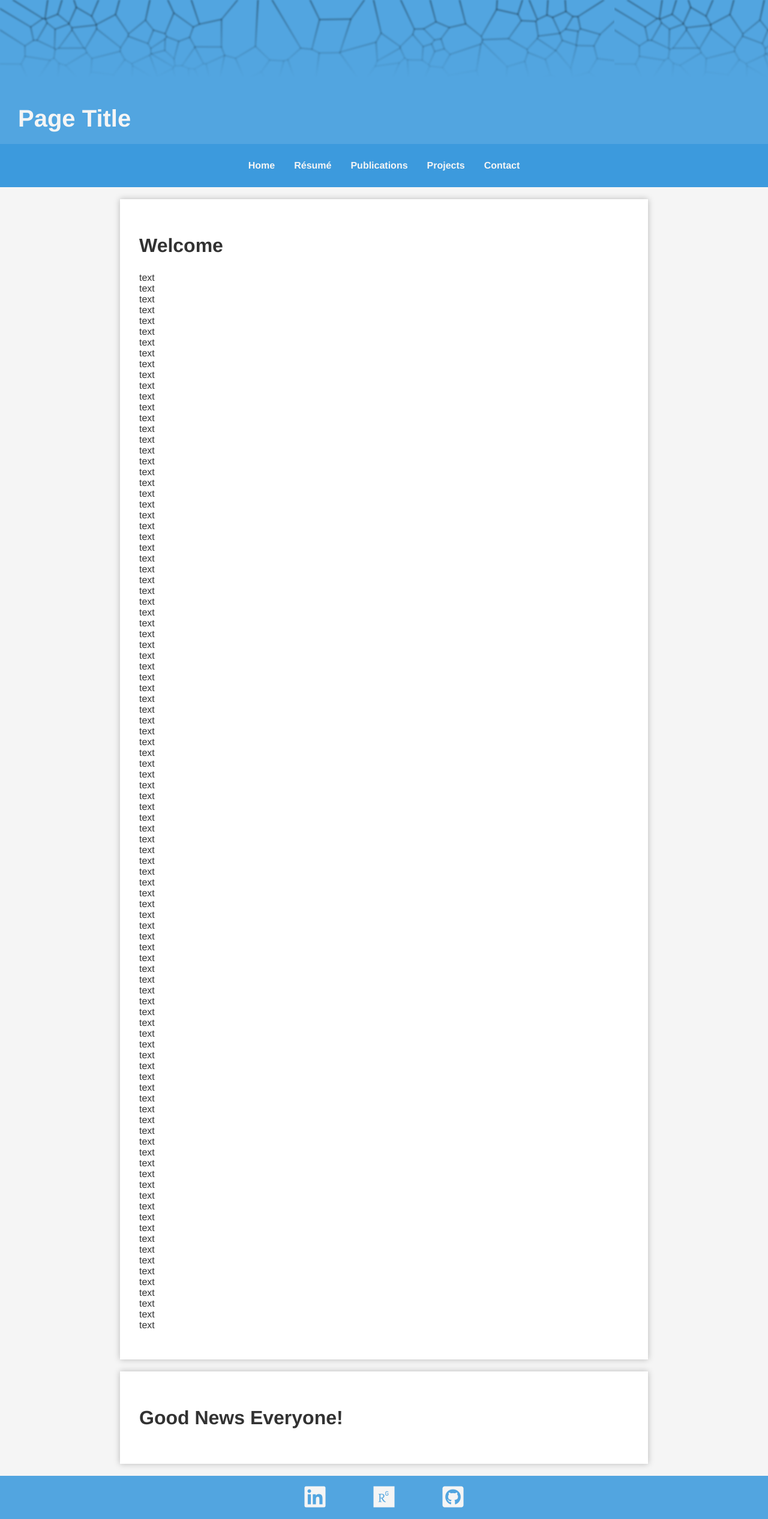
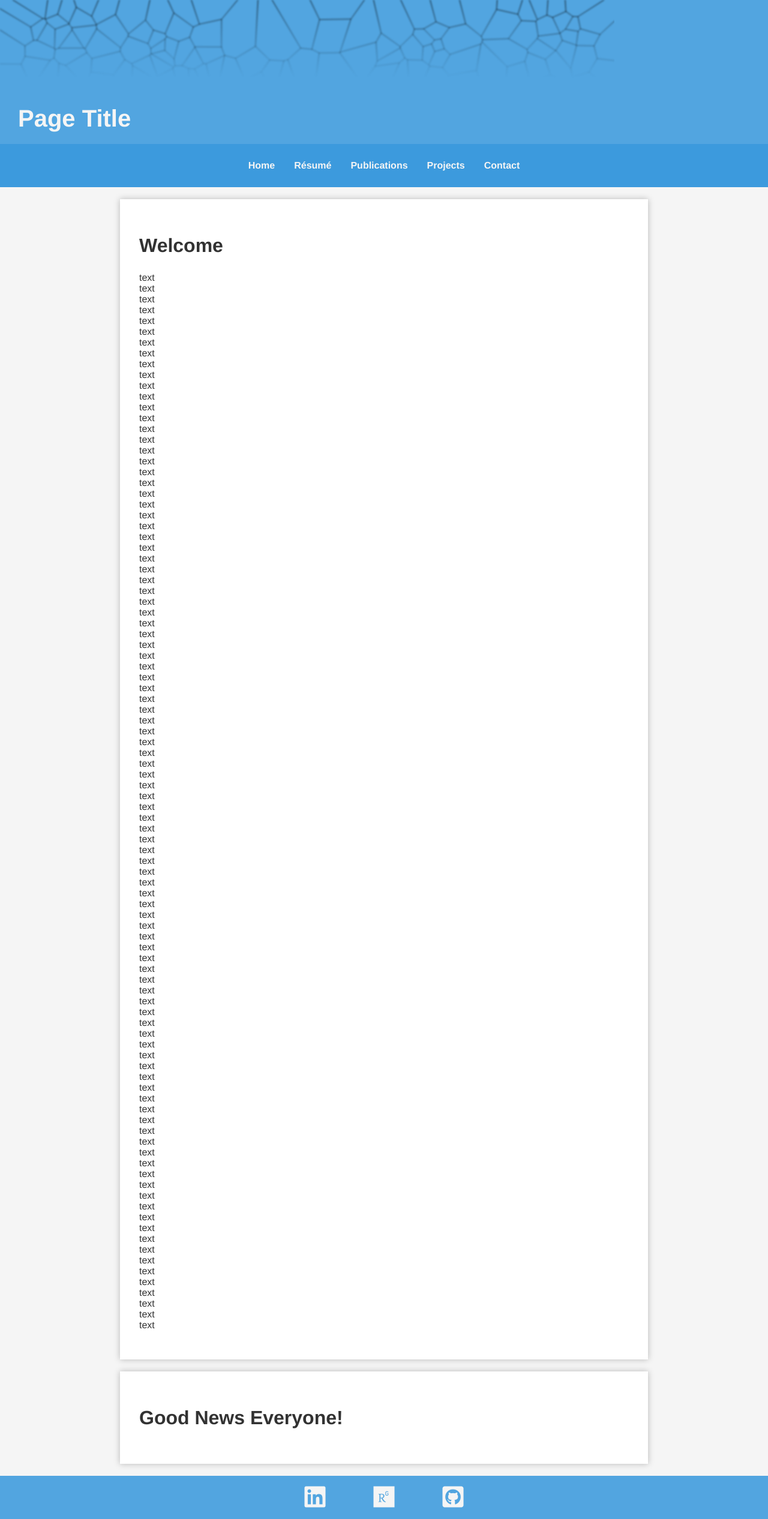
Before and after one commit to dmtveit/dmtveit.github.io, a Jekyll site: the page built from index.html, in a window 1280 px wide. Shown: the whole page at 60% size. Built offline with Jekyll 4.4.1, drawn with Linux system fonts in a browser that asks for light colours.

Commit message:
fix header background

```diff
--- a/css/main.css
+++ b/css/main.css
@@ -92,7 +92,10 @@ header {
     background-color: var(--color-header-background);
     /* position content inside header */
     position: relative;
+    /* header background */
     background-image: url(/images/header_img.svg);
+    background-size: contain;
+    background-repeat: no-repeat;
 }
 #sticky-header {
     /* sticky header size */
```
